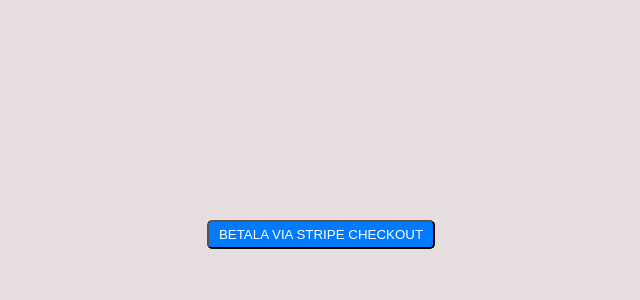
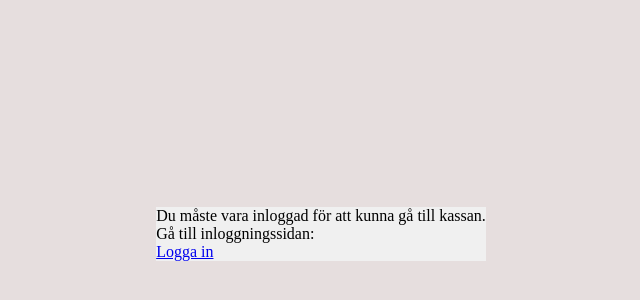
Before and after one commit to aljer80/Stripe-Checkout, a React (Vite) app in the folder client/: page / in a window 1280 px wide. Shown: the part 166-466 px from the top of the page, without its empty margins (319-959 px from the left). Built offline with nearby package versions, Linux system fonts and the light colour scheme.

Commit message:
conditional rendering of Stripe button

```diff
--- a/client/src/Components/Cart.jsx
+++ b/client/src/Components/Cart.jsx
@@ -1,11 +1,20 @@
 import React, { useEffect, useState } from "react";
+import { NavLink } from "react-router-dom";
 
 
 function Cart({cart}) {
 
+  const isUserLoggedIn = document.cookie.includes("userId");
+
 
   async function handlePayment() {
     try {
+      // Kontrollera om någon är inloggad innan du utför betalningen
+      if (!isUserLoggedIn) {
+        alert("Logga in för att genomföra betalningen.");
+        return;
+      }
+
       const response = await fetch("http://localhost:3000/api/checkout/create-checkout-session/",
         {
         method: "POST",
@@ -31,12 +40,19 @@
   }
 
 
-  return (
+  return isUserLoggedIn ? (
     <div>
       <button onClick={handlePayment}>BETALA VIA STRIPE CHECKOUT</button>
     </div>
+  ) : (
+    <div>
+      <p>Du måste vara inloggad för att kunna gå till kassan. <br />
+        Gå till inloggningssidan: <br />
+        <NavLink to="/login">Logga in</NavLink>
+      </p>
+    </div>
+  );
 
-  );
 
 }
 
```
